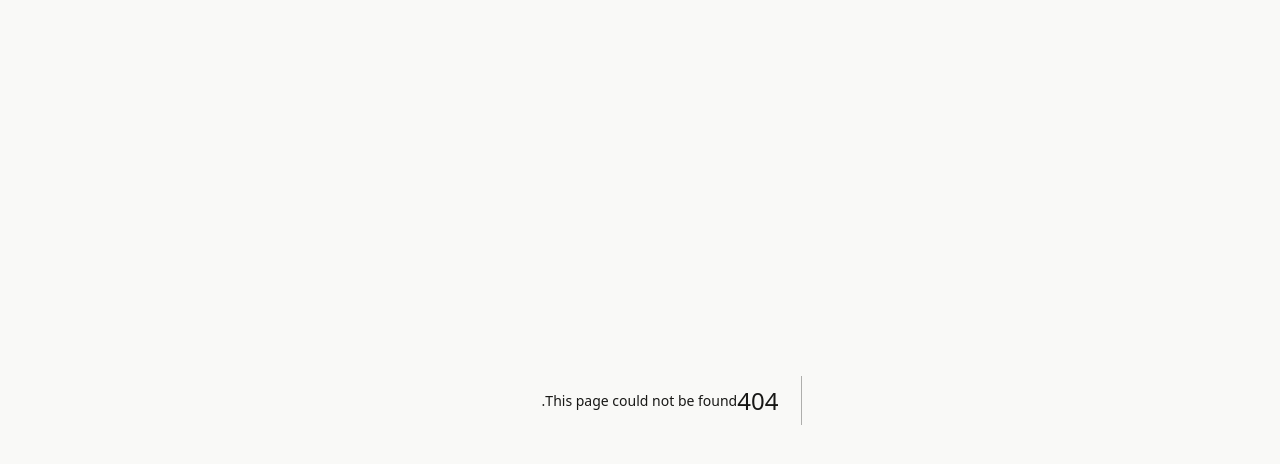
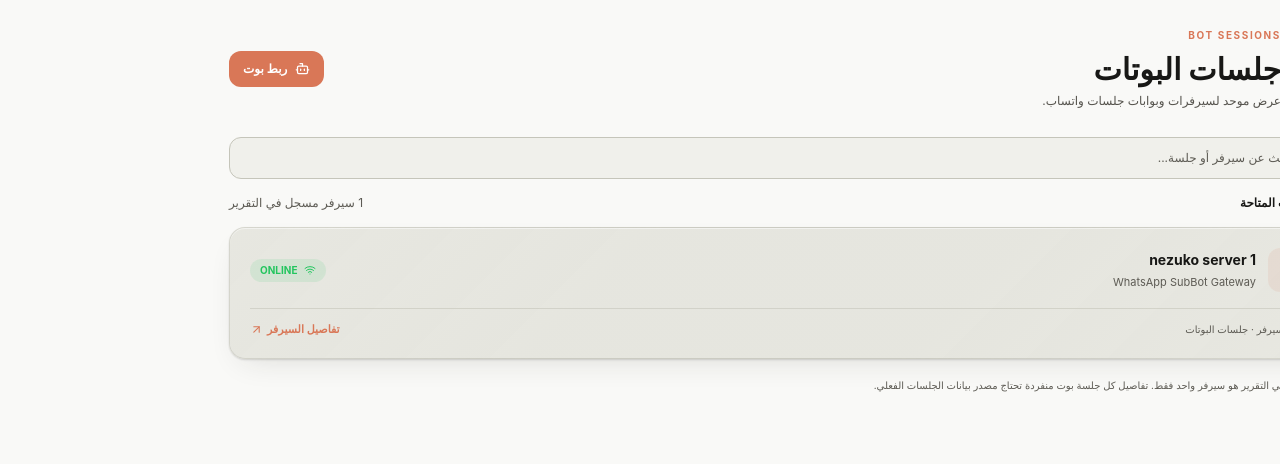
Before and after one commit to ux656/Freund, a Next.js app: page /bots in a window 1280 px wide. Before the commit this address had no page. Shown: the top 464 px of the page. Built offline with nearby package versions, Linux system fonts and the light colour scheme.

Commit message:
Add dedicated bot sessions page

```diff
--- /dev/null
+++ b/app/bots/page.tsx
@@ -0,0 +1,66 @@
+"use client";
+
+import { useMemo, useState } from "react";
+import { Bot, Search, Server, Wifi, ArrowUpRight } from "lucide-react";
+import SideMenu from "@/components/SideMenu";
+
+const servers = [
+  { id: "nezuko-server-1", name: "nezuko server 1", description: "WhatsApp SubBot Gateway", status: "ONLINE" },
+];
+
+export default function BotsPage() {
+  const [query, setQuery] = useState("");
+  const filtered = useMemo(() => servers.filter((server) =>
+    (server.name + " " + server.description + " " + server.status).toLowerCase().includes(query.trim().toLowerCase())
+  ), [query]);
+
+  return (
+    <main dir="rtl" className="mx-auto min-h-[75dvh] w-full max-w-6xl px-4 pb-16 pt-7 sm:px-6">
+      <div className="mb-7 flex flex-wrap items-center justify-between gap-4">
+        <div className="flex items-center gap-3">
+          <SideMenu mode="dashboard" activePage="bots" />
+          <div>
+            <div className="mb-2 text-[10px] font-bold tracking-[.16em] text-primary">BOT SESSIONS</div>
+            <h1 className="text-2xl font-bold sm:text-3xl">جلسات البوتات</h1>
+            <p className="mt-1.5 text-xs text-text-2">عرض موحد لسيرفرات وبوابات جلسات واتساب.</p>
+          </div>
+        </div>
+        <a href="/#home" className="inline-flex items-center gap-2 rounded-xl bg-primary px-3.5 py-2.5 text-xs font-semibold text-white transition hover:opacity-90">
+          <Bot size={15}/> ربط بوت
+        </a>
+      </div>
+
+      <label className="mb-4 flex items-center gap-2 rounded-xl border border-border bg-surface px-3.5 py-3">
+        <Search size={16} className="text-text-3"/>
+        <input value={query} onChange={(event) => setQuery(event.target.value)} placeholder="ابحث عن سيرفر أو جلسة..." className="w-full bg-transparent text-xs text-text outline-none placeholder:text-text-3"/>
+      </label>
+
+      <div className="mb-4 flex items-center justify-between text-xs">
+        <span className="font-semibold">السيرفرات المتاحة</span>
+        <span className="text-text-3">1 سيرفر مسجل في التقرير</span>
+      </div>
+      <section className="space-y-3">
+        {filtered.map((server) => (
+          <article key={server.id} className="lg lg-surface rounded-2xl border border-border/70 p-4 sm:p-5">
+            <div className="flex flex-wrap items-center justify-between gap-4">
+              <div className="flex min-w-0 items-center gap-3">
+                <span className="grid size-11 shrink-0 place-items-center rounded-xl bg-primary/10 text-primary"><Server size={21}/></span>
+                <div className="min-w-0">
+                  <h2 className="truncate text-sm font-bold">{server.name}</h2>
+                  <p className="mt-1 text-[11px] text-text-3">{server.description}</p>
+                </div>
+              </div>
+              <span className="inline-flex items-center gap-1.5 rounded-full bg-green/10 px-2.5 py-1 text-[10px] font-bold text-green"><Wifi size={12}/>{server.status}</span>
+            </div>
+            <div className="mt-4 flex items-center justify-between border-t border-border/60 pt-3">
+              <span className="text-[10px] text-text-3">بوابة السيرفر · جلسات البوتات</span>
+              <a href="/servers" className="inline-flex items-center gap-1 text-[11px] font-semibold text-primary">تفاصيل السيرفر <ArrowUpRight size={13}/></a>
+            </div>
+          </article>
+        ))}
+        {filtered.length === 0 && <div className="rounded-2xl border border-dashed border-border p-8 text-center text-xs text-text-3">لا توجد نتيجة مطابقة للبحث.</div>}
+      </section>
+      <p className="mt-4 text-[10px] leading-5 text-text-3">المتاح حاليًا في التقرير هو سيرفر واحد فقط. تفاصيل كل جلسة بوت منفردة تحتاج مصدر بيانات الجلسات الفعلي.</p>
+    </main>
+  );
+}
```
